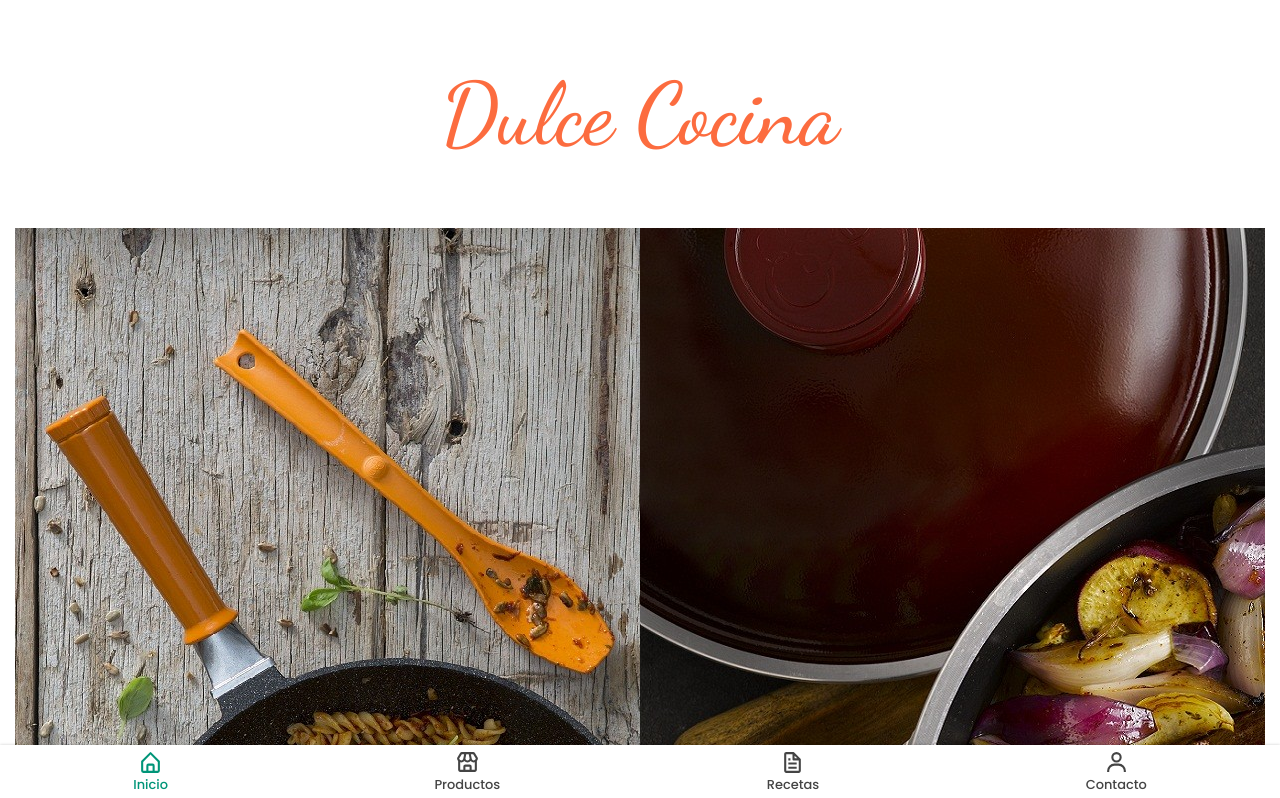
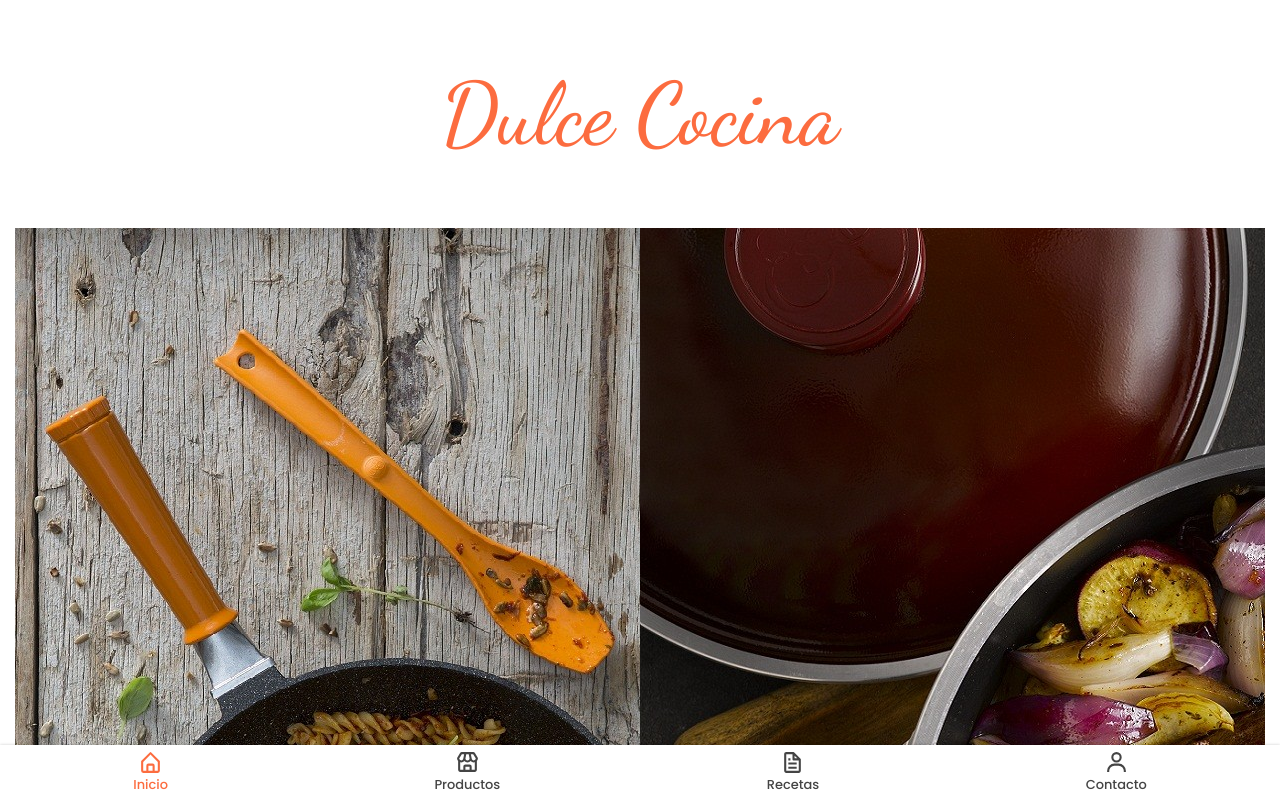
Before and after one commit to oscarfalero/dulcereact, a React (Create React App) app: page / in a window 1280 px wide. Shown: the top 798 px of the page. Built offline with nearby package versions, Linux system fonts and the light colour scheme.

Commit message:
Arreglos

```diff
--- a/src/components/navbar/NavBar.module.css
+++ b/src/components/navbar/NavBar.module.css
@@ -34,12 +34,8 @@
   color: #fc6c3f;
 }
 
-.nav_link img:hover {
+.nav_link_active {
   color: #fc6c3f;
-}
-
-.nav_link_active {
-  color: #009578;
 }
 
 .nav_icon {
--- a/src/components/receipt_card/ReceiptCard.js
+++ b/src/components/receipt_card/ReceiptCard.js
@@ -3,6 +3,7 @@ import styles from "./ReceiptCard.module.css";
 
 const ReceiptCard = () => {
     return (
+
             <div className={styles.cards}>
                 <div className={styles.cards__item}>
                     <div className={styles.card}>
```
Lines whose indentation alone changed are shown as unchanged.
